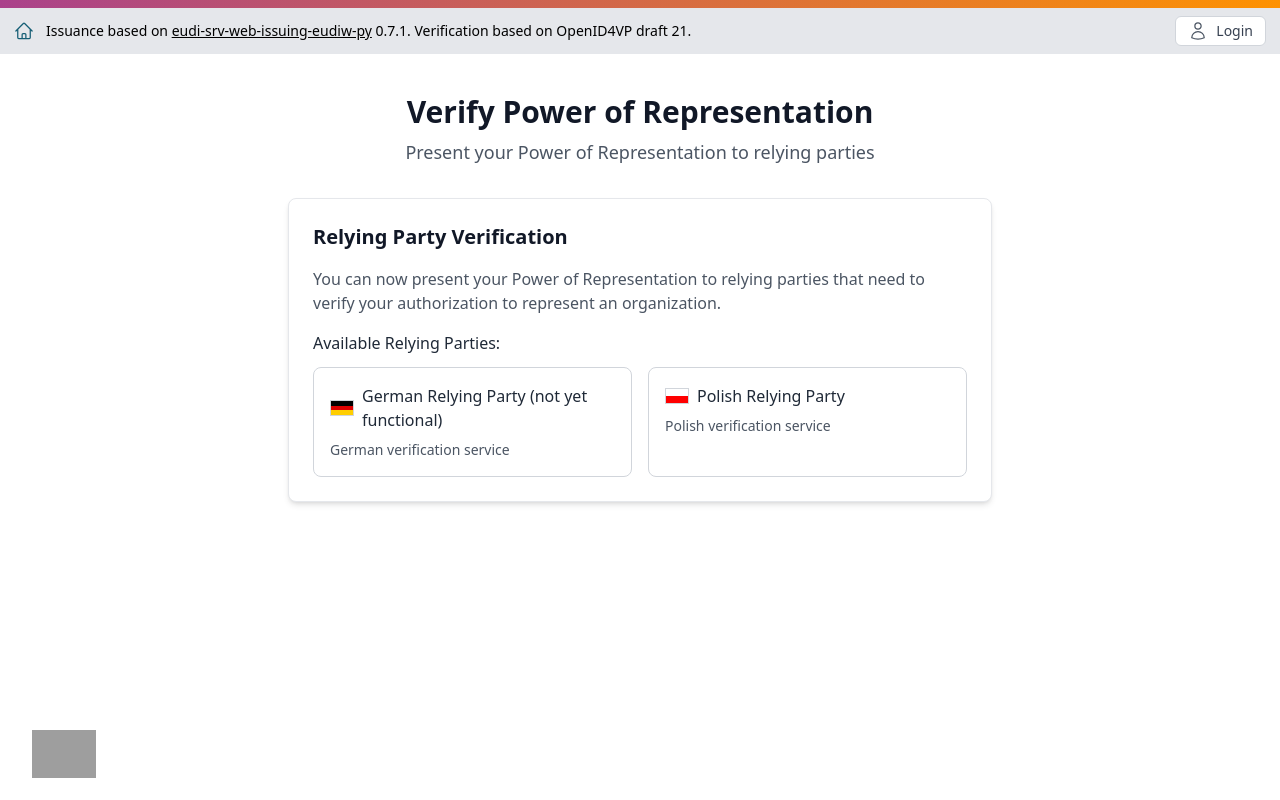
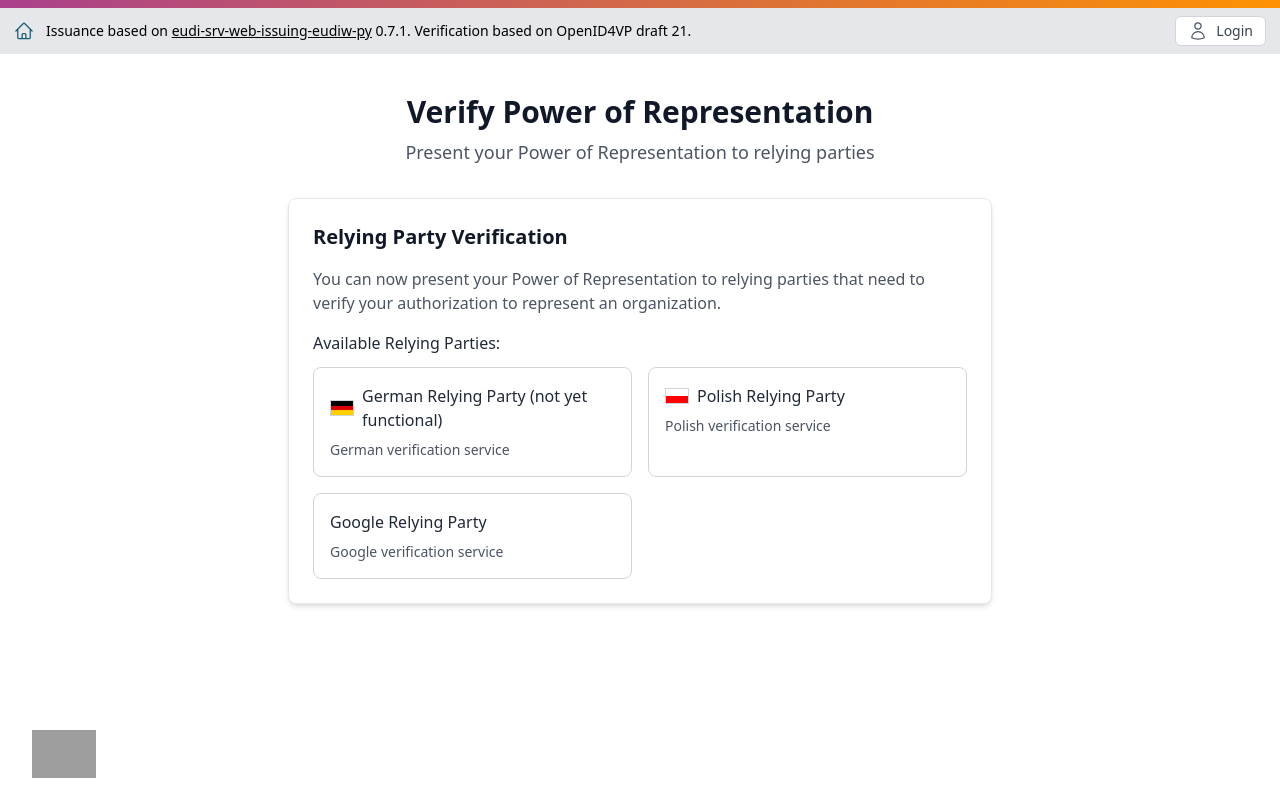
Before and after one commit to Nieuwlaar/kvk-issuance-ui, a Vue app: page /relying-party in a window 1280 px wide. Built offline with nearby package versions, Linux system fonts and the light colour scheme; grey boxes are pictures that could not be loaded.

Commit message:
Add google as RP

```diff
--- a/src/views/RelyingPartyView.vue
+++ b/src/views/RelyingPartyView.vue
@@ -53,6 +53,14 @@
                       <h4 class="font-medium text-gray-800">Polish Relying Party</h4>
                     </div>
                     <p class="text-gray-600 text-sm">Polish verification service</p>
+                  </a>
+
+                  <!-- Google Relying Party -->
+                  <a href="https://google.com" target="_blank" class="border border-gray-300 rounded-lg p-4 hover:bg-gray-50 transition cursor-pointer">
+                    <div class="flex items-center mb-2">
+                      <h4 class="font-medium text-gray-800">Google Relying Party</h4>
+                    </div>
+                    <p class="text-gray-600 text-sm">Google verification service</p>
                   </a>
 
                   <!-- Dummy Relying Party -->
```
